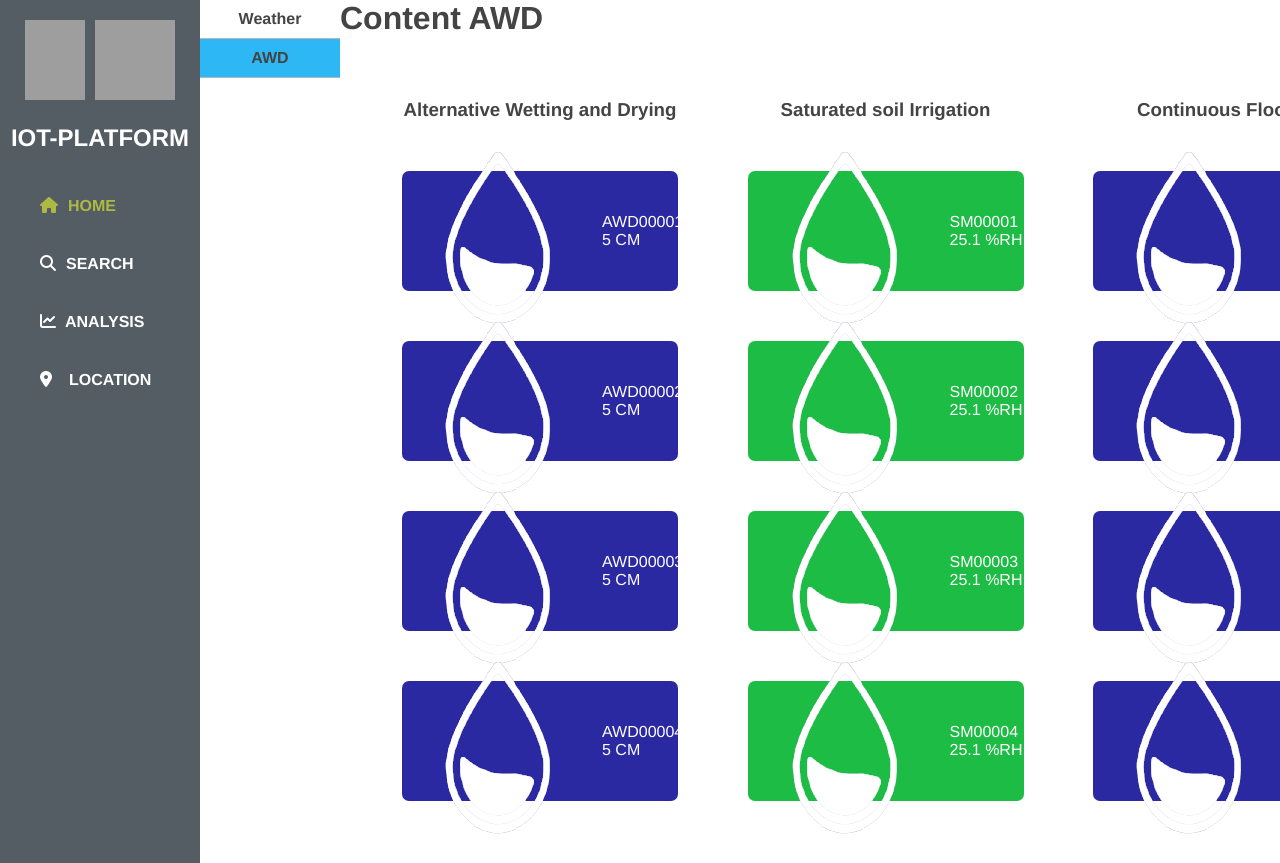
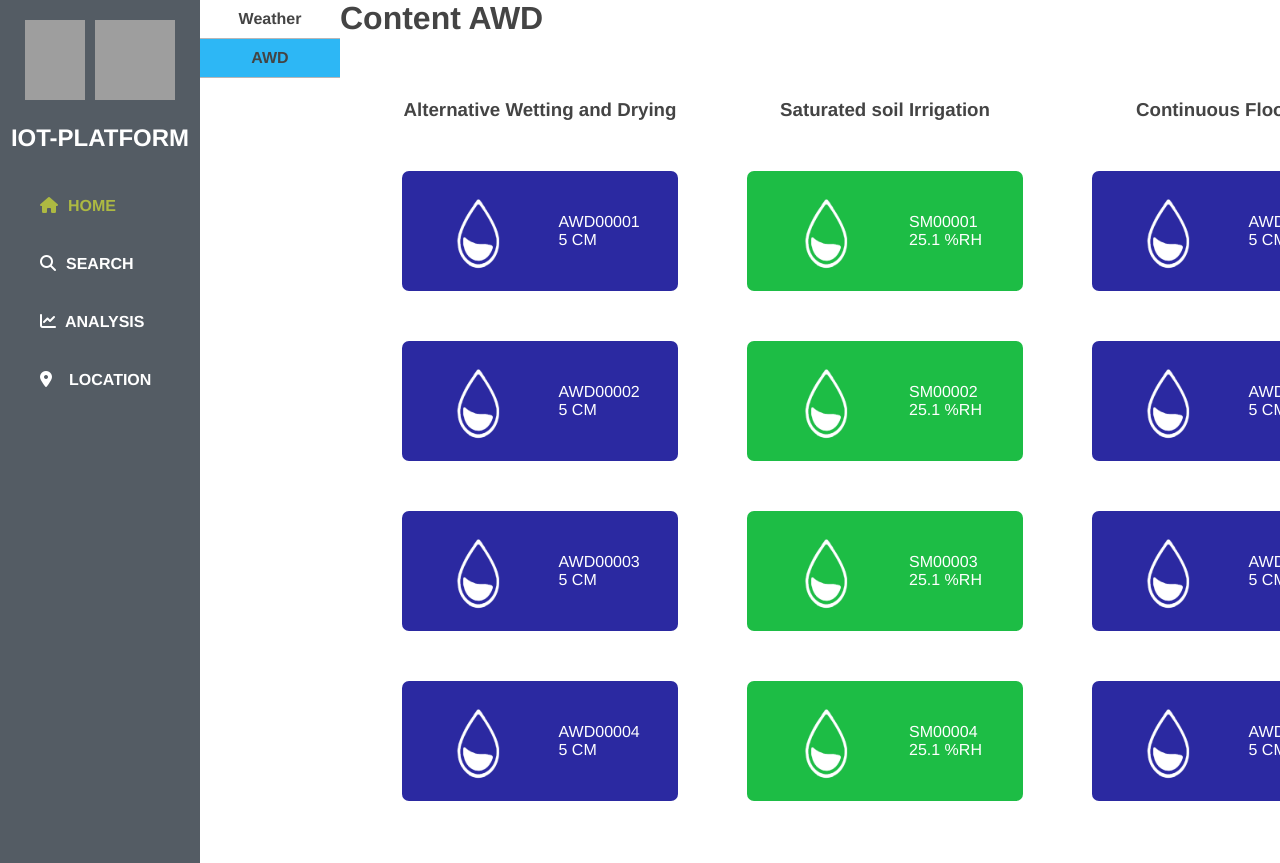
Before and after one commit to Thanakan864/my-app1, a Vue app in the folder my-app1/: page / in a window 1280 px wide. Both pictures are taken after a click on the element "AWD". Shown: the top 863 px of the page. Built offline with nearby package versions, Linux system fonts and the light colour scheme; grey boxes are pictures that could not be loaded.

Commit message:
edit img home awd

```diff
--- a/my-app1/src/components/HomeAWD.vue
+++ b/my-app1/src/components/HomeAWD.vue
@@ -141,6 +141,10 @@ export default {
 .col p{
     color: rgb(255, 255, 255);
 }
+
+.item-adw1 img,.item-adw2 img,.item-adw3 img{
+    width: 80px;
+}
 .item-adw1,.item-adw3{
     display: flex;
     background-color: rgb(43, 41, 161);
```
Also changed, not shown: 1 other file (tests, documents, lock files or other folders).
